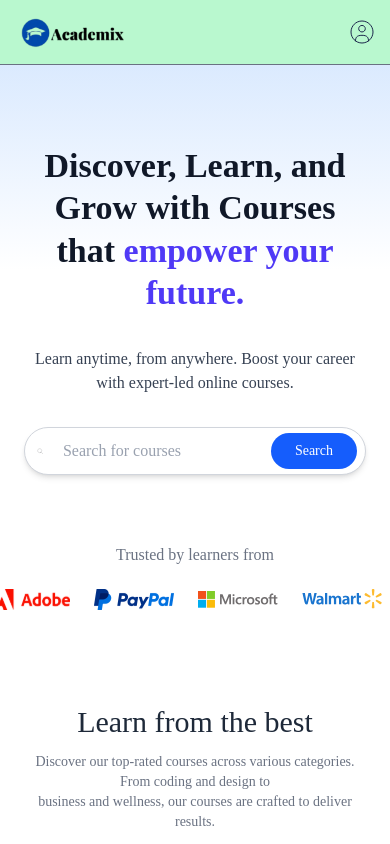
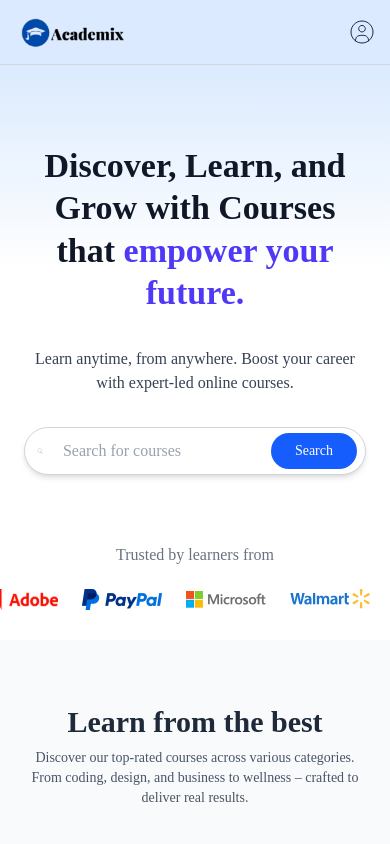
Before and after one commit to yuvrajsingh101280/LMS-software, a React (Vite) app in the folder frontend/: page / in a window 390 px wide. Shown: the top 844 px of the page. Built offline with nearby package versions, Linux system fonts and the light colour scheme; no server answers.

Commit message:
Enhance UI and content across multiple components: update testimonials, improve call-to-action design, and refine course card details.

```diff
--- a/frontend/src/assets/assets.js
+++ b/frontend/src/assets/assets.js
@@ -103,25 +103,32 @@ export const dummyEducatorData = {
 
 export const dummyTestimonial = [
     {
-        name: 'Donald Jackman',
-        role: 'SWE 1 @ Amazon',
+        name: 'Piyush',
+        role: 'BCA Student @ Amity University',
         image: assets.profile_img_1,
         rating: 5,
-        feedback: 'I\'ve been using Imagify for nearly two years, primarily for Instagram, and it has been incredibly user-friendly, making my work much easier.',
+        feedback: 'Academix se padhai kaafi easy ho gayi hai. Sab kuch ek jagah milta hai – lectures, notes aur quizzes. Mazaa aa gaya!',
     },
     {
-        name: 'Richard Nelson',
-        role: 'SWE 2 @ Samsung',
+        name: 'Alex',
+        role: 'MBA Aspirant @ BYJU\'S Prep',
         image: assets.profile_img_2,
         rating: 4,
-        feedback: 'I\'ve been using Imagify for nearly two years, primarily for Instagram, and it has been incredibly user-friendly, making my work much easier.',
+        feedback: 'Pehle mujhe alag-alag jagah se padhna padta tha, ab Academix sab provide karta hai. Interface bhi smooth hai.',
     },
     {
-        name: 'James Washington',
-        role: 'SWE 2 @ Google',
+        name: 'Nikhil',
+        role: 'Full Stack Intern @ EdTech Startup',
         image: assets.profile_img_3,
         rating: 4.5,
-        feedback: 'I\'ve been using Imagify for nearly two years, primarily for Instagram, and it has been incredibly user-friendly, making my work much easier.',
+        feedback: 'Academix ka course structure aur progress tracking feature bahut hi useful hai. Learning journey properly track ho jati hai.',
+    },
+    {
+        name: 'Yuvraj',
+        role: 'CS Undergrad @ Lovely Professional University',
+        image: assets.profile_img_1,
+        rating: 5,
+        feedback: 'Academix ka UI simple aur fast hai. Videos, assignments, sab kuch easily access ho jata hai. Definitely recommend karunga!',
     },
 ];
 
--- a/frontend/src/components/students/CallToAction.jsx
+++ b/frontend/src/components/students/CallToAction.jsx
@@ -1,22 +1,31 @@
 import React from "react";
 import { assets } from "../../assets/assets";
+import { useNavigate } from "react-router-dom";
 
 const CallToAction = () => {
+  const navigate = useNavigate();
   return (
-    <div className="flex flex-col items-center gap-4 pt-10 pb-24 px-8 md:px-0 ">
-      <h1 className="text-xl md:text-4xl text-gray-800 font-semibold">
-        Learn anything, anytime, anywhere
+    <div className="flex flex-col items-center gap-5 pt-16 pb-24 px-6 md:px-0 bg-gradient-to-b from-blue-50 to-white text-center">
+      <h1 className="text-3xl md:text-5xl text-blue-800 font-bold max-w-2xl leading-tight">
+        Unlock Your Potential with Academix
       </h1>
-      <p className="text-gray-500 sm:text-sm">
-        Incididunt sint fugiat pariatur cupidatat consectetur sit cillum anim id
-        veniam aliqua proident excepteur commodo do ea.
+
+      <p className="text-gray-600 text-sm md:text-base max-w-xl mt-2">
+        Join thousands of learners who trust Academix to build real-world
+        skills. Learn at your own pace, from anywhere, with courses designed to
+        elevate your career.
       </p>
-      <div className="flex items-center font-medium gap-6 mt-4">
-        <button className="px-10 py-3 rounded-md text-white bg-blue-600">
-          Get Started
+
+      <div className="flex flex-col sm:flex-row justify-center items-center font-medium gap-4 mt-6">
+        <button className="px-8 py-3 rounded-md text-white bg-blue-700 hover:bg-blue-800 transition duration-200">
+          Enroll Now
         </button>
-        <button className="flex items-center gap-2">
-          Learn more <img src={assets.arrow_icon} alt="arrow icon" />
+        <button
+          className="flex items-center gap-2 text-blue-700 hover:text-blue-900 transition cursor-pointer"
+          onClick={() => navigate("/course-list")}
+        >
+          Explore Courses{" "}
+          <img src={assets.arrow_icon} alt="arrow icon" className="h-4" />
         </button>
       </div>
     </div>
--- a/frontend/src/components/students/CourseCard.jsx
+++ b/frontend/src/components/students/CourseCard.jsx
@@ -15,7 +15,7 @@ const CourseCard = ({ course }) => {
 
       <div className="p-3 text-left">
         <h3 className="text-base font-semibold">{course.courseTitle}</h3>
-        <p className="text-gray-500">yuvraj</p>
+        <p className="text-gray-500">Bulan</p>
         <div className="flex items-center space-x-2">
           <p>{calculateRating(course)}</p>
           <div className="flex items-center">
--- a/frontend/src/components/students/CourseSection.jsx
+++ b/frontend/src/components/students/CourseSection.jsx
@@ -7,29 +7,28 @@ const CourseSection = () => {
   const { allCourses } = useContext(Appcontext);
 
   return (
-    <div className="py-16 md:px-40 px-8">
-      <h2 className="text-3xl font-medium text-gray-800">
-        Learn from the best
-      </h2>
-      <p className="text-sm md:text-base text-gray-500 mt-3">
-        Discover our top-rated courses across various categories. From coding
-        and design to <br />
-        business and wellness, our courses are crafted to deliver results.
+    <div className="py-16 md:px-36 px-6 bg-[#f8fafc]">
+      <h2 className="text-3xl font-bold text-gray-800">Learn from the best</h2>
+      <p className="text-sm md:text-base text-gray-600 mt-2">
+        Discover our top-rated courses across various categories. From coding,
+        design, and business to wellness – crafted to deliver real results.
       </p>
 
-      <div className="grid grid-cols-[repeat(auto-fit,minmax(200px,1fr))] px-4 md:px-0 md:my-16 my-10 gap-4">
+      <div className="grid grid-cols-[repeat(auto-fit,minmax(250px,1fr))] px-2 md:px-0 md:my-16 my-10 gap-6">
         {allCourses.slice(0, 4).map((course, index) => (
           <CourseCard key={index} course={course} />
         ))}
       </div>
 
-      <Link
-        to={"/course-list"}
-        onClick={() => scrollTo(0, 0)}
-        className="text-gray-500 border border-gray-500/60  hover:bg-blue-500 hover:text-white px-10 py-3 rounded"
-      >
-        Show all Courses
-      </Link>
+      <div className="text-center mt-10">
+        <Link
+          to="/course-list"
+          onClick={() => scrollTo(0, 0)}
+          className="text-white bg-blue-600 hover:bg-blue-700 px-8 py-3 rounded-full transition duration-200"
+        >
+          Show All Courses
+        </Link>
+      </div>
     </div>
   );
 };
--- a/frontend/src/components/students/Navbar.jsx
+++ b/frontend/src/components/students/Navbar.jsx
@@ -3,17 +3,18 @@ import { assets } from "../../assets/assets";
 import { Link } from "react-router-dom";
 import { useClerk, UserButton, useUser } from "@clerk/clerk-react";
 import { Appcontext } from "../../context/AppContext";
+import { SiSemanticscholar } from "react-icons/si";
 const Navbar = () => {
   const isCourseListPage = location.pathname.includes("/course-list");
 
-  const { openSignIn } = useClerk(); //open signin modal
+  const { openSignIn } = useClerk();
+  const { user } = useUser();
+  const { navigate, isEducator } = useContext(Appcontext);
 
-  const { user } = useUser();
-  const { navigate, isEducator, setIsEducator } = useContext(Appcontext);
   return (
     <div
-      className={`flex items-center  z-1 justify-between px-4 sm:px-10 md:px-14 lg:px-36 border-b border-gray-500 py-4 ${
-        isCourseListPage ? "bg-white" : "bg-green-200"
+      className={`flex items-center justify-between z-10 px-4 sm:px-10 md:px-14 lg:px-36 border-b border-gray-300 py-4 ${
+        isCourseListPage ? "bg-white" : "bg-blue-100"
       }`}
     >
       <Link to={"/"}>
@@ -21,57 +22,59 @@ const Navbar = () => {
           onClick={() => navigate("/")}
           src={assets.logo}
           alt="Logo"
-          className="w-28  lg:w-32 cursor-pointer"
+          className="w-28 lg:w-32 cursor-pointer"
         />
       </Link>
-      {/* desktop view */}
-      <div className="hidden md:flex items-center gap-5 text-grey-500">
-        <div className="flex items-center gap-5">
-          {/* if the user is logged in then we will show these buttons */}
-          {user && (
-            <>
+
+      {/* Desktop View */}
+      <div className="hidden md:flex items-center gap-x-6 text-gray-700 font-medium">
+        {user && (
+          <>
+            <div className="flex justify-center items-center gap-2">
+              <SiSemanticscholar fill="black" size={20} />
               <button
                 onClick={() => navigate("/educator")}
-                className="cursor-pointer"
+                className="cursor-pointer hover:text-indigo-600"
               >
                 {isEducator ? "Educator Dashboard" : "Become Educator"}
-              </button>{" "}
-              |<Link to={"/my-enrollments"}>My Enrollments</Link>
-            </>
-          )}
-        </div>
+              </button>
+            </div>
+            |
+            <Link to={"/my-enrollments"} className="hover:text-indigo-600">
+              My Enrollments
+            </Link>
+          </>
+        )}
         {user ? (
           <UserButton />
         ) : (
           <button
             onClick={() => openSignIn()}
-            className="bg-blue-600 cursor-pointer text-white px-5 py-2 rounded-full"
+            className="bg-indigo-600 cursor-pointer text-white px-5 py-2 rounded-full hover:bg-indigo-700 transition-all duration-200"
           >
             Create Account
           </button>
         )}
       </div>
-      {/* mobile view */}
-      <div className="md:hidden flex items-center gap-2 sm:gap-5 text-gray-500">
-        <div className="flex items-center gap-1 sm:gap-2 max-sm:text-xs">
-          {user && (
-            <>
-              <button
-                onClick={() => navigate("/educator")}
-                className="cursor-pointer"
-              >
-                {isEducator ? "Educator Dashboard" : "Become Educator"}
-              </button>{" "}
-              |<Link to={"/my-enrollments"}>My Enrollments</Link>
-            </>
-          )}
-        </div>
 
+      {/* Mobile View */}
+      <div className="md:hidden flex items-center gap-2 sm:gap-4 text-gray-700 text-sm">
+        {user && (
+          <>
+            <button
+              onClick={() => navigate("/educator")}
+              className="cursor-pointer"
+            >
+              {isEducator ? "Dashboard" : "Educator"}
+            </button>
+            <Link to={"/my-enrollments"}>Enrollments</Link>
+          </>
+        )}
         {user ? (
           <UserButton />
         ) : (
           <button onClick={() => openSignIn()}>
-            <img src={assets.user_icon} alt="" />
+            <img src={assets.user_icon} alt="Sign In" />
           </button>
         )}
       </div>
--- a/frontend/src/components/students/TestimonialSection.jsx
+++ b/frontend/src/components/students/TestimonialSection.jsx
@@ -3,35 +3,37 @@ import { assets, dummyTestimonial } from "../../assets/assets";
 
 const TestimonialSection = () => {
   return (
-    <div className="pb-14 px-8 md:px-0">
-      <h2 className="text-3xl font-medium text-gray-800">Testimonials</h2>
-      <p className="md:text-base text-gray-500 mt-3">
-        Hear from our learners as they share their journeys of transformation,
-        success, and how our platform has made a difference in their lives.
+    <div className="pb-20 px-6 md:px-10 lg:px-20 bg-gradient-to-b from-white to-blue-50 text-center">
+      <h2 className="text-4xl font-bold text-blue-700">
+        What Our Students Say
+      </h2>
+      <p className="text-lg text-gray-600 mt-3 max-w-3xl mx-auto">
+        Real experiences from real learners. Discover how Academix helped
+        students achieve more with smarter, simpler, and structured learning.
       </p>
 
-      <div className="grid grid-cols-[repeat(auto-fit,minmax(200px,1fr))] gap-8 mt-14">
+      <div className="grid grid-cols-1 sm:grid-cols-2 lg:grid-cols-4 gap-8 mt-14 text-left">
         {dummyTestimonial.map((testimonial, index) => (
           <div
             key={index}
-            className="text-sm text-left border border-gray-500/30 pb-6 rounded-lg bg-white shadow-[0px_4px_15px_0px] overflow-hidden shadow-black/5"
+            className="border border-gray-300 rounded-xl bg-white shadow-xl transition hover:shadow-2xl duration-300 flex flex-col justify-between"
           >
-            <div className="flex items-center gap-4 px-5 py-4 bg-gray-500/10">
+            <div className="flex items-center gap-4 px-5 py-4 bg-blue-100 rounded-t-xl">
               <img
-                className="h-12 w-12 rounded-full"
+                className="h-12 w-12 rounded-full border-2 border-blue-400"
                 src={testimonial.image}
                 alt={testimonial.name}
               />
               <div>
-                <h1 className="text-lg font-medium text-gray-800">
+                <h1 className="text-lg font-semibold text-blue-800">
                   {testimonial.name}
                 </h1>
-                <p className="text-gray-800/80">{testimonial.role}</p>
+                <p className="text-blue-600 text-sm">{testimonial.role}</p>
               </div>
             </div>
 
             <div className="p-5 pb-7">
-              <div className="flex gap-0.5">
+              <div className="flex gap-1">
                 {Array(5)
                   .fill(null)
                   .map((_, i) => (
@@ -47,11 +49,19 @@ const TestimonialSection = () => {
                     />
                   ))}
               </div>
-              <p className="text-gray-500 mt-5">{testimonial.feedback}</p>
+              <p className="text-gray-700 mt-4 leading-relaxed">
+                “{testimonial.feedback}”
+              </p>
             </div>
-            <a href="#" className="text-blue-500 unde px-5 ">
-              Read more
-            </a>
+
+            <div className="px-5 pb-4">
+              <a
+                href="#"
+                className="inline-block text-sm font-medium text-blue-600 hover:text-blue-800 transition"
+              >
+                Read more →
+              </a>
+            </div>
           </div>
         ))}
       </div>
```
